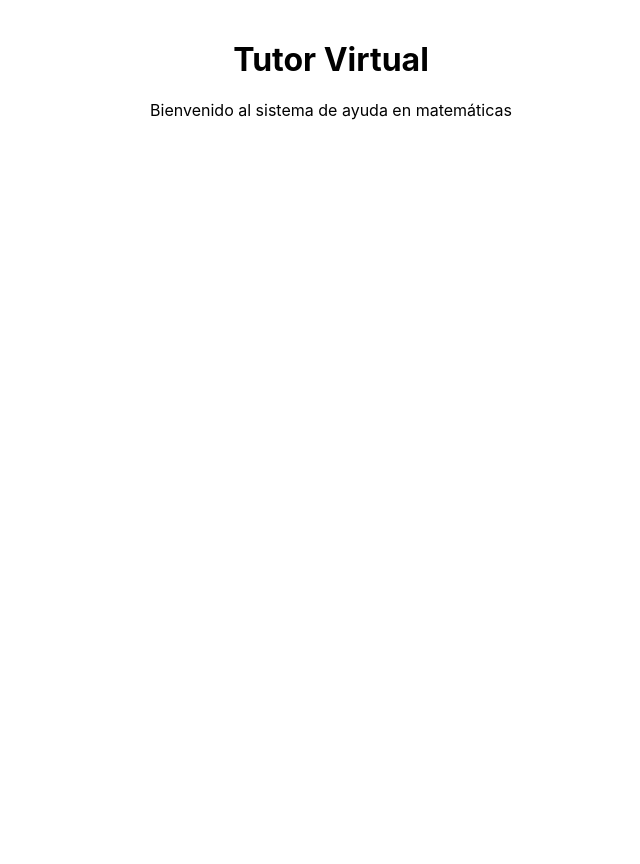
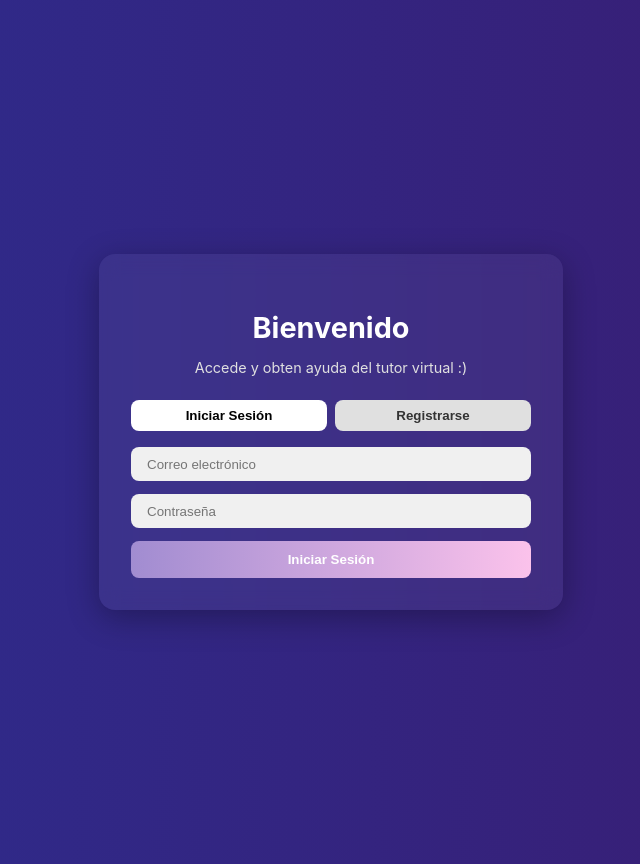
Before and after one commit to Miguel-Taco/TUTOR-VIRTUAL, a React (Create React App) app in the folder plataforma-web/: page / in a window 1280 px wide. Shown: the whole page, without its empty margins (309-949 px from the left). Before the commit the page ends 800 px from the top, so only its background shows below. Built offline with nearby package versions, Linux system fonts and the light colour scheme.

Commit message:
creacion de la pagina login v1

```diff
--- a/plataforma-web/src/App.js
+++ b/plataforma-web/src/App.js
@@ -1,11 +1,8 @@
-import './App.css';
+import Login from './pages/Login';
 
 function App() {
   return (
-    <div style={{ textAlign: 'center', marginTop: '40px' }}>
-      <h1>Tutor Virtual</h1>
-      <p>Bienvenido al sistema de ayuda en matemáticas</p>
-    </div>
+    <Login />
   );
 }
 
--- a/plataforma-web/src/pages/Login.jsx
+++ b/plataforma-web/src/pages/Login.jsx
@@ -0,0 +1,127 @@
+import React, { useState } from 'react';
+
+const Login = () => {
+  const [correo, setCorreo] = useState('');
+  const [contrasena, setContrasena] = useState('');
+
+  const manejarSubmit = (e) => {
+    e.preventDefault();
+    console.log('Correo:', correo);
+    console.log('Contraseña:', contrasena);
+    // Aquí luego puedes llamar a login() del backend
+  };
+
+  return (
+    <div style={estilos.fondo}>
+      <div style={estilos.contenedor}>
+        <h2 style={estilos.titulo}>Bienvenido</h2>
+        <p style={estilos.subtitulo}>
+          Accede y obten ayuda del tutor virtual :)
+        </p>
+
+        <div style={estilos.tabs}>
+          <button style={{ ...estilos.tab, ...estilos.activo }}>Iniciar Sesión</button>
+          <button style={estilos.tab}>Registrarse</button>
+        </div>
+
+        <form onSubmit={manejarSubmit} style={estilos.formulario}>
+          <input
+            type="email"
+            placeholder="Correo electrónico"
+            value={correo}
+            onChange={(e) => setCorreo(e.target.value)}
+            required
+            style={estilos.input}
+          />
+          <input
+            type="password"
+            placeholder="Contraseña"
+            value={contrasena}
+            onChange={(e) => setContrasena(e.target.value)}
+            required
+            style={estilos.input}
+          />
+          <button type="submit" style={estilos.boton}>
+            Iniciar Sesión
+          </button>
+        </form>
+      </div>
+    </div>
+  );
+};
+
+const estilos = {
+  fondo: {
+    minHeight: '100vh',
+    background: 'linear-gradient(to right, #2d2d8f, #3a1c71)',
+    display: 'flex',
+    justifyContent: 'center',
+    alignItems: 'center',
+    padding: '2rem',
+  },
+  contenedor: {
+    background: 'rgba(255, 255, 255, 0.05)',
+    backdropFilter: 'blur(10px)',
+    borderRadius: '16px',
+    padding: '2rem',
+    width: '100%',
+    maxWidth: '400px',
+    boxShadow: '0 8px 32px rgba(0, 0, 0, 0.3)',
+    color: '#fff',
+    textAlign: 'center',
+  },
+  titulo: {
+    fontSize: '1.8rem',
+    fontWeight: 'bold',
+    marginBottom: '0.5rem',
+  },
+  subtitulo: {
+    fontSize: '0.9rem',
+    marginBottom: '1.5rem',
+    color: '#e0e0e0',
+  },
+  tabs: {
+    display: 'flex',
+    marginBottom: '1rem',
+    gap: '0.5rem',
+  },
+  tab: {
+    flex: 1,
+    padding: '0.5rem',
+    borderRadius: '8px',
+    border: 'none',
+    backgroundColor: '#e0e0e0',
+    color: '#333',
+    fontWeight: 'bold',
+    cursor: 'pointer',
+  },
+  activo: {
+    backgroundColor: '#fff',
+    color: '#000',
+  },
+  formulario: {
+    display: 'flex',
+    flexDirection: 'column',
+    gap: '0.8rem',
+  },
+  input: {
+    padding: '0.6rem 1rem',
+    borderRadius: '8px',
+    border: 'none',
+    outline: 'none',
+    background: '#f0f0f0',
+    color: '#333',
+  },
+  boton: {
+    background: 'linear-gradient(to right, #a18cd1, #fbc2eb)',
+    color: '#fff',
+    padding: '0.7rem 1rem',
+    borderRadius: '8px',
+    border: 'none',
+    fontWeight: 'bold',
+    cursor: 'pointer',
+    transition: 'all 0.3s',
+  },
+};
+
+export default Login;
```
